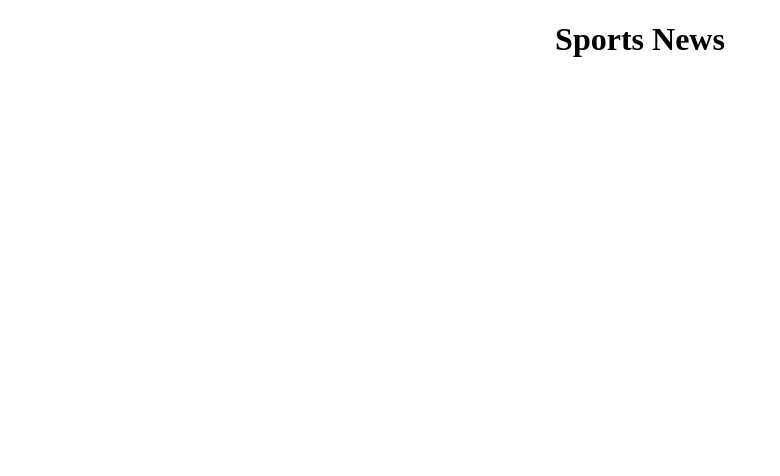
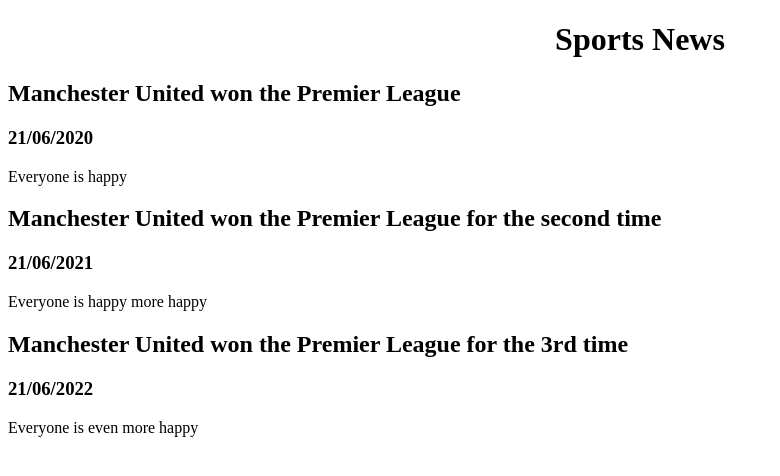
Before and after one commit to AdamCsordas21/sports-news, a plain HTML site: page index.html in a window 1280 px wide. Shown: the whole page, without its empty margins (0-780 px from the left). Drawn offline with Linux system fonts and the light colour scheme.

Commit message:
add articles

```diff
--- a/index.html
+++ b/index.html
@@ -14,6 +14,21 @@
 
 <body>
   <h1>Sports News</h1>
+  <article>
+    <h2>Manchester United won the Premier League</h2>
+    <h3>21/06/2020</h3>
+    <p>Everyone is happy</p>
+  </article>
+  <article>
+    <h2>Manchester United won the Premier League for the second time</h2>
+    <h3>21/06/2021</h3>
+    <p>Everyone is happy more happy</p>
+  </article>
+  <article>
+    <h2>Manchester United won the Premier League for the 3rd time</h2>
+    <h3>21/06/2022</h3>
+    <p>Everyone is even more happy</p>
+  </article>
   <!-- <script src="js/scripts.js"></script> -->
 </body>
 </html>
```
